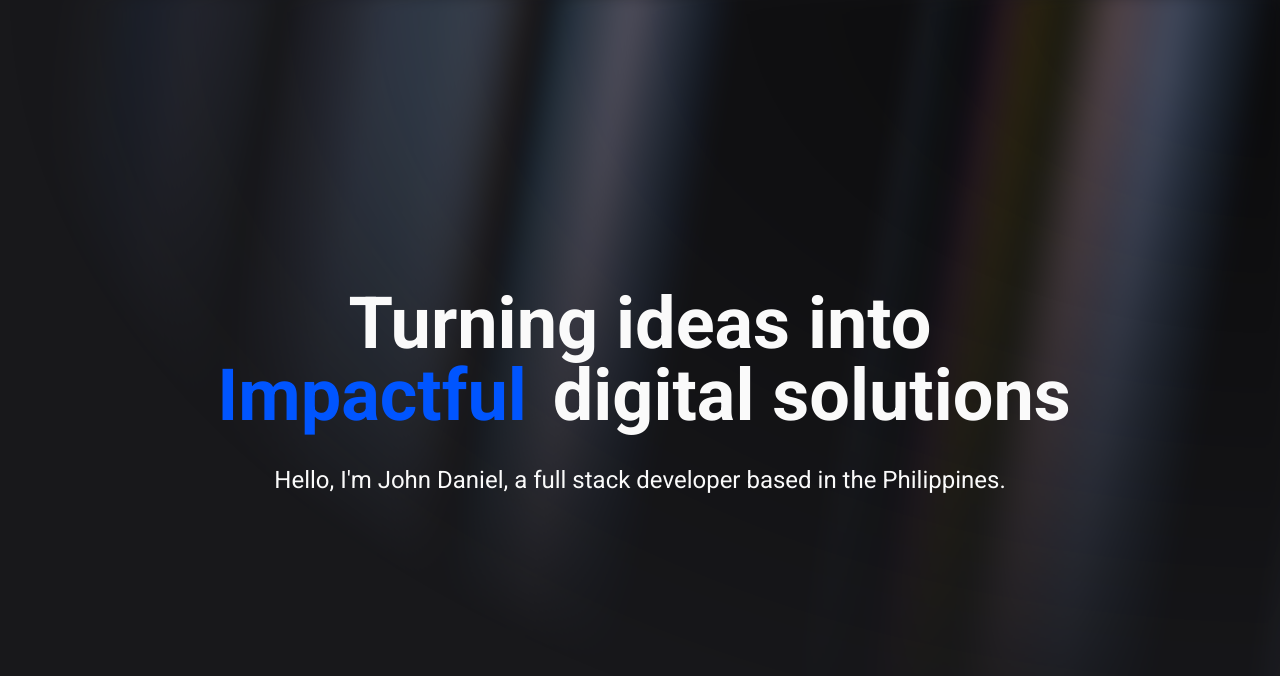
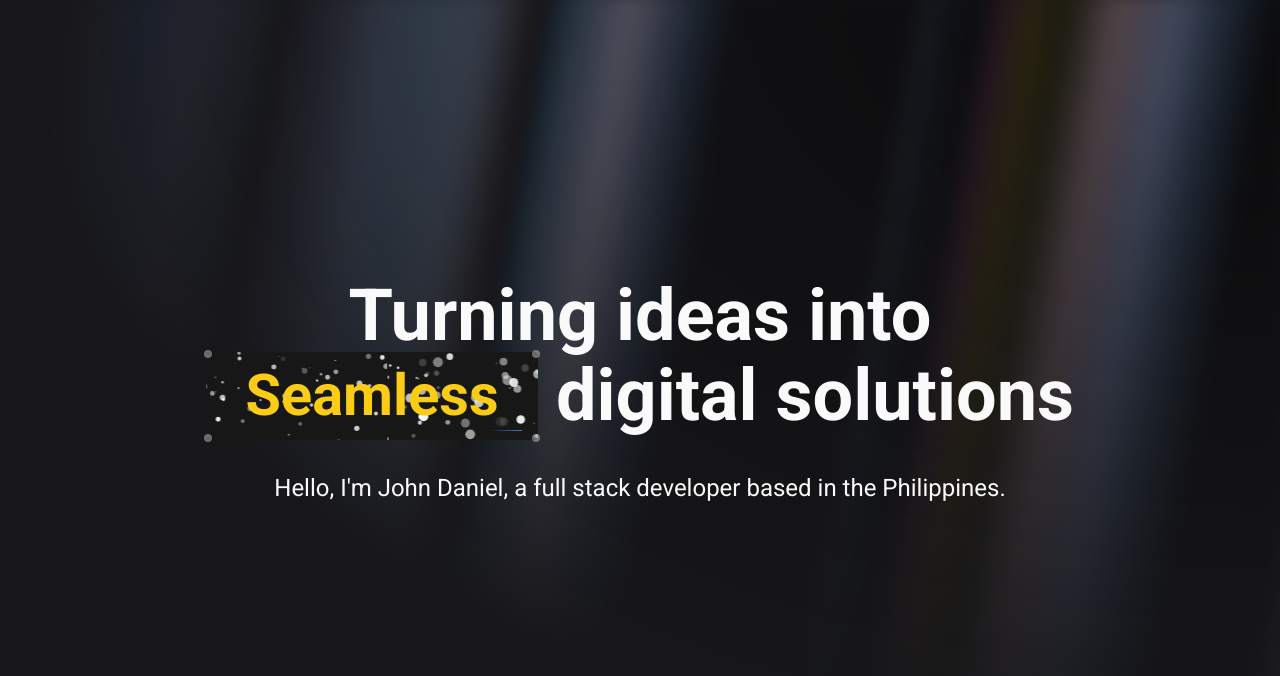
Before and after one commit to eyedent1ty/portfolio-v2, a Next.js app: page / in a window 1280 px wide. Shown: the top 676 px of the page. Built offline with nearby package versions, Linux system fonts and the light colour scheme.

Commit message:
modified cover component

```diff
--- a/app/globals.css
+++ b/app/globals.css
@@ -29,7 +29,8 @@
     --chart-3: 197 37% 24%;
     --chart-4: 43 74% 66%;
     --chart-5: 27 87% 67%;
-    --tertiary-foreground: 220 100% 50%;
+    /* --tertiary-foreground: 220 100% 50%; */
+    --tertiary: 47.9 95.8% 53.1%
   }
 
   .dark {
@@ -57,7 +58,7 @@
     --chart-3: 30 80% 55%;
     --chart-4: 280 65% 60%;
     --chart-5: 340 75% 55%;
-    --tertiary-foreground: 220 100% 50%;
+    --tertiary: 47.9 95.8% 53.1%
   }
 }
 
--- a/components/Hero.tsx
+++ b/components/Hero.tsx
@@ -3,6 +3,7 @@
 import { motion } from 'framer-motion';
 import { AuroraBackground } from './ui/aurora-background';
 import { FlipWords } from './ui/flip-words';
+import { Cover } from './ui/cover';
 
 export function Hero() {
   const words = ['Innovative', 'Impactful', 'Seamless', 'Powerful'];
@@ -21,7 +22,8 @@ export function Hero() {
       >
         <div className="text-4xl md:text-7xl text-foreground font-bold text-center max-w-[1000px] w-full">
           Turning ideas into <br />
-          <FlipWords words={words} />digital solutions
+          {/* <FlipWords words={words} />digital solutions */}
+          <Cover>Seamless</Cover> digital solutions
         </div>
         <div className="font-extralight text-foreground text-base md:text-2xl py-4">
           Hello, I&apos;m John Daniel, a full stack developer based in the
--- a/components/ui/cover.tsx
+++ b/components/ui/cover.tsx
@@ -12,7 +12,7 @@ export const Cover = ({
   children?: React.ReactNode;
   className?: string;
 }) => {
-  const [hovered, setHovered] = useState(false);
+  const hovered = true;
 
   const ref = useRef<HTMLDivElement>(null);
 
@@ -35,8 +35,6 @@ export const Cover = ({
 
   return (
     <div
-      onMouseEnter={() => setHovered(true)}
-      onMouseLeave={() => setHovered(false)}
       ref={ref}
       className="relative hover:bg-neutral-900  group/cover inline-block dark:bg-neutral-900 bg-neutral-100 px-2 py-2  transition duration-200 rounded-sm"
     >
@@ -69,7 +67,7 @@ export const Cover = ({
               <SparklesCore
                 background="transparent"
                 minSize={0.4}
-                maxSize={1}
+                maxSize={3}
                 particleDensity={500}
                 className="w-full h-full"
                 particleColor="#FFFFFF"
@@ -77,7 +75,7 @@ export const Cover = ({
               <SparklesCore
                 background="transparent"
                 minSize={0.4}
-                maxSize={1}
+                maxSize={5}
                 particleDensity={500}
                 className="w-full h-full"
                 particleColor="#FFFFFF"
@@ -131,7 +129,7 @@ export const Cover = ({
           }
         }}
         className={cn(
-          'dark:text-white inline-block text-neutral-900 relative z-20 group-hover/cover:text-white transition duration-200',
+          'text-tertiary inline-block relative z-20 group-hover/cover:text-tertiary transition duration-200',
           className
         )}
       >
--- a/tailwind.config.ts
+++ b/tailwind.config.ts
@@ -57,7 +57,7 @@ const config = {
           DEFAULT: 'hsl(var(--card))',
           foreground: 'hsl(var(--card-foreground))'
         },
-        tertiary: 'hsl(var(--tertiary-foreground))'
+        tertiary: 'hsl(var(--tertiary))'
       },
       borderRadius: {
         lg: 'var(--radius)',
```
